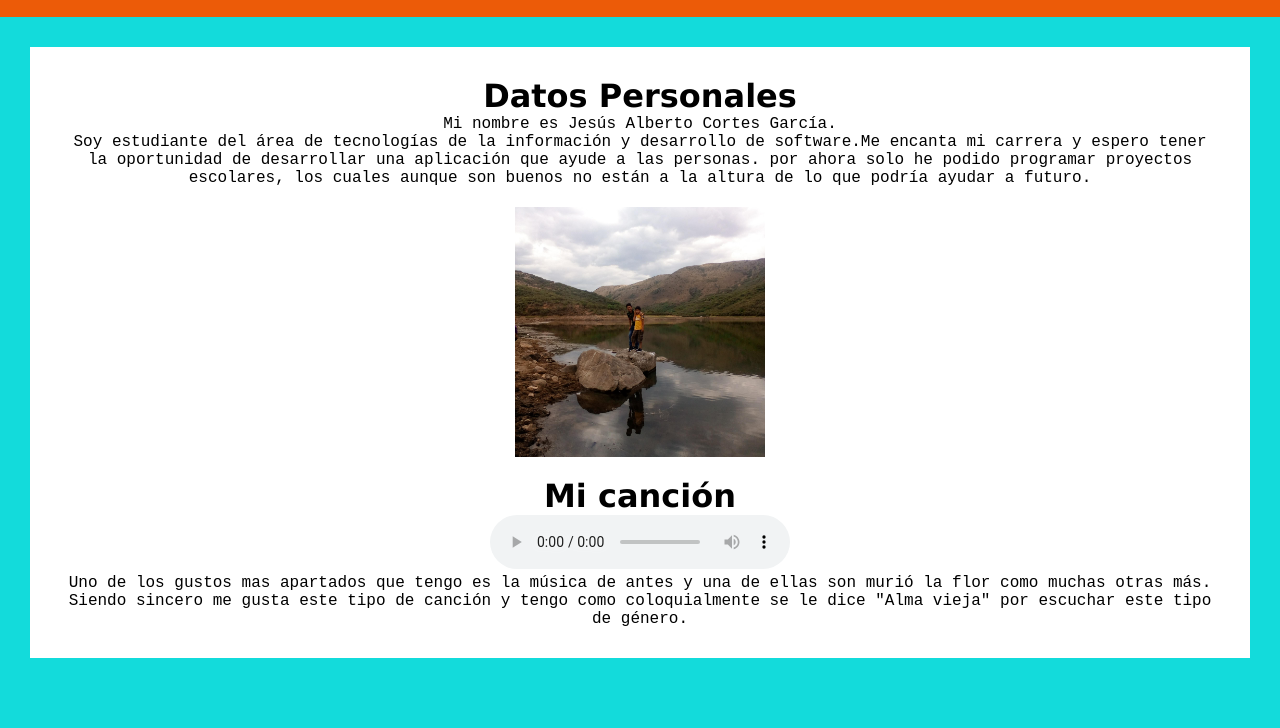
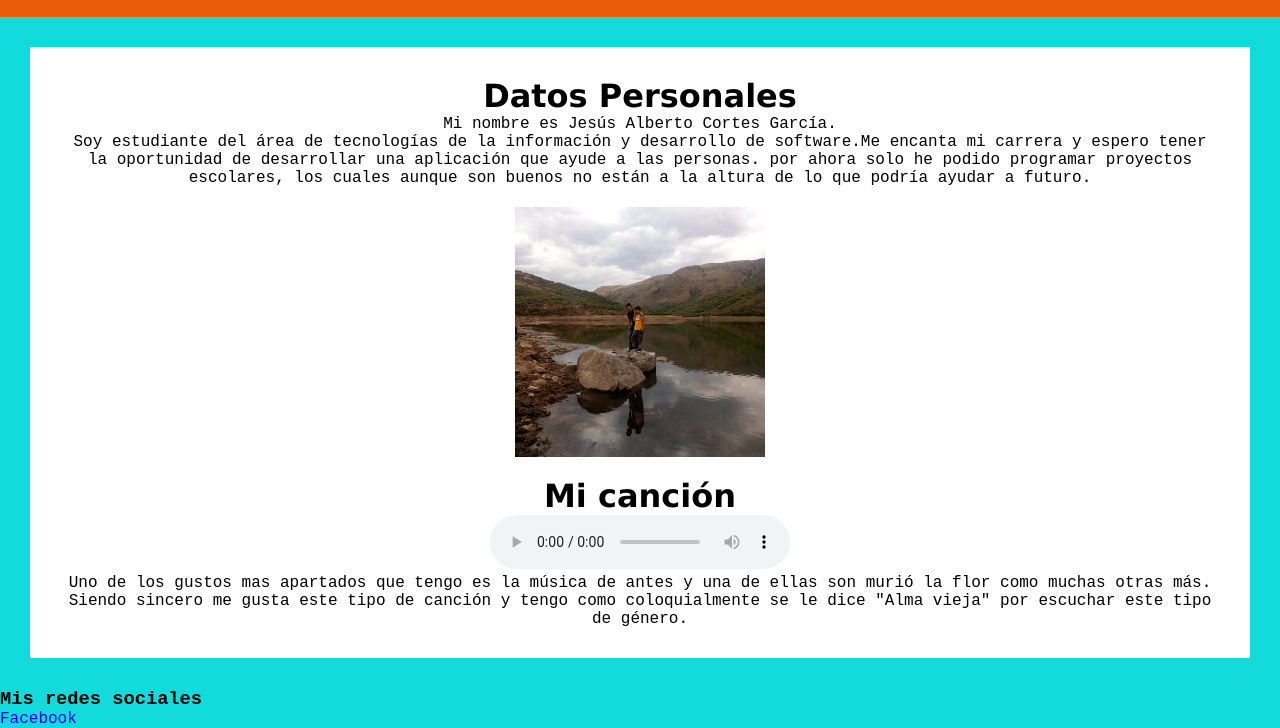
Before and after one commit to Jesus345-bot/index.html, a plain HTML site: page DatosPersonales.html in a window 1280 px wide. Shown: the part 123-851 px from the top of the page. Before the commit the page ends 811 px from the top, so only its background shows below. Drawn offline with Linux system fonts and the light colour scheme.

Commit message:
Update DatosPersonales.html

```diff
--- a/DatosPersonales.html
+++ b/DatosPersonales.html
@@ -54,6 +54,12 @@
                  </p>
                 </div>
             </section>
+         <div class="redes-sociales">
+        <h3>Mis redes sociales</h3>
+        <a href="https://www.facebook.com/share/1DjsRmPJeK/" target="_blank">
+        Facebook
+      </a>
+    </div>
     </main>
 </body>
 </html>
```
